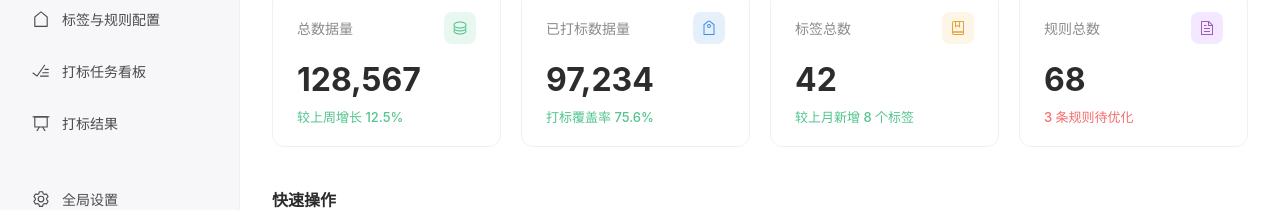
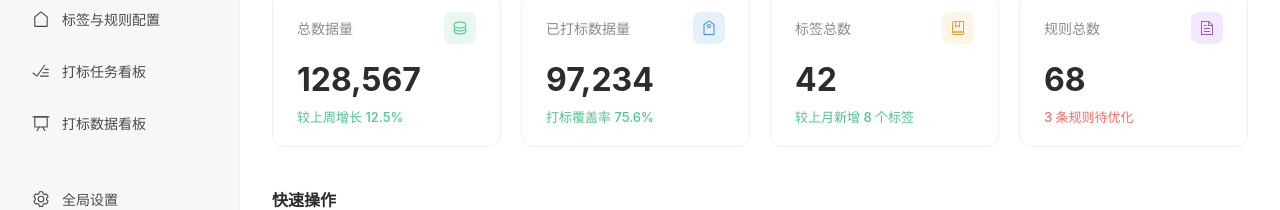
Before and after one commit to sun977/TagMatrix, a Vue app in the folder frontend/: page /#/dashboard in a window 1280 px wide. Shown: the part 195-405 px from the top of the page. Built offline with nearby package versions, Linux system fonts and the light colour scheme.

Commit message:
docs(frontend): 更新路由页面标题为“打标数据看板”
将“打标结果”修改为“打标数据看板”，使页面标题更清晰、更具描述性。

```diff
--- a/frontend/src/router/index.ts
+++ b/frontend/src/router/index.ts
@@ -35,7 +35,7 @@ const routes: Array<RouteRecordRaw> = [
         path: 'tagged-data',
         name: 'TaggedData',
         component: () => import('../views/TaggedData.vue'),
-        meta: { title: '打标结果', icon: 'DataBoard' }
+        meta: { title: '打标数据看板', icon: 'DataBoard' }
       }
     ]
   }
```
